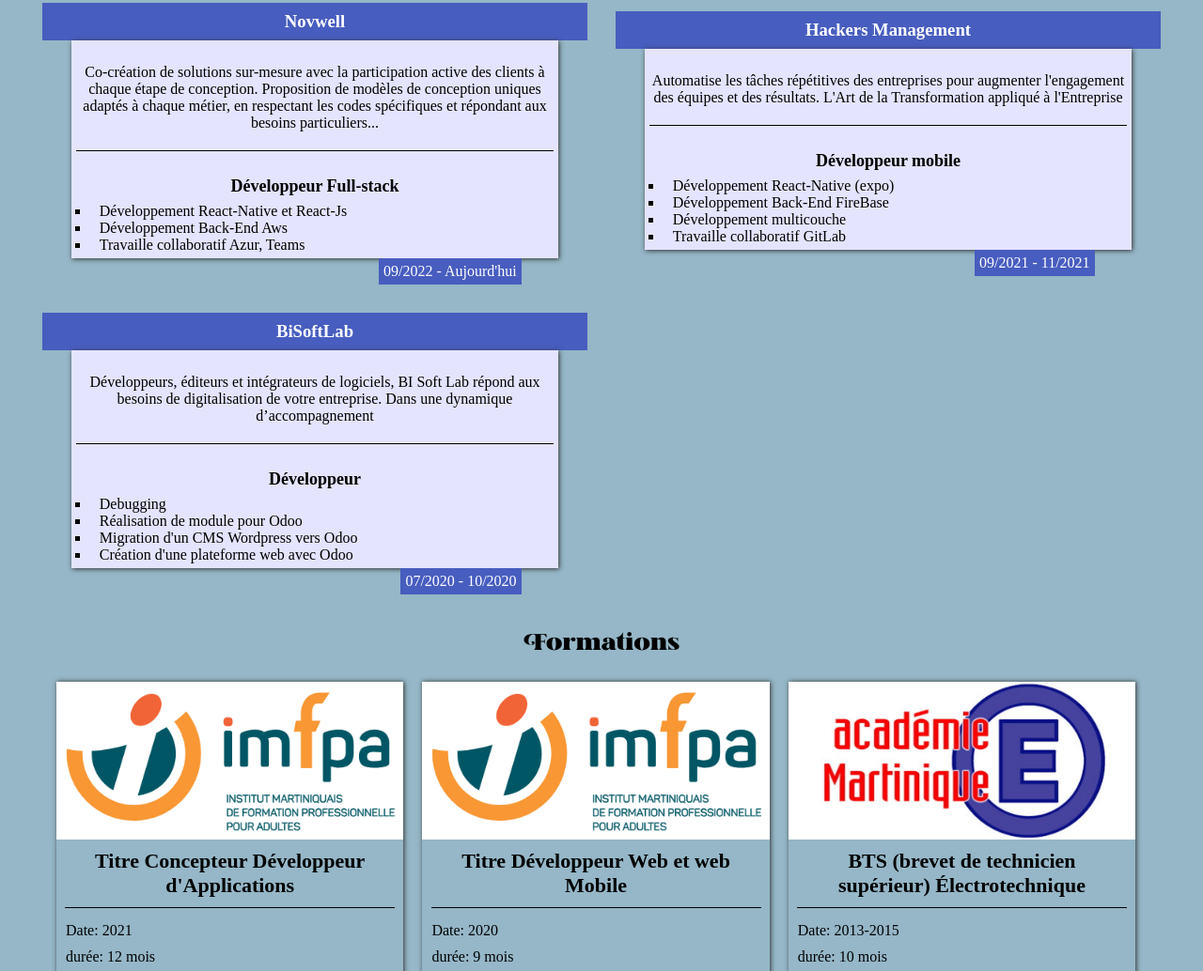
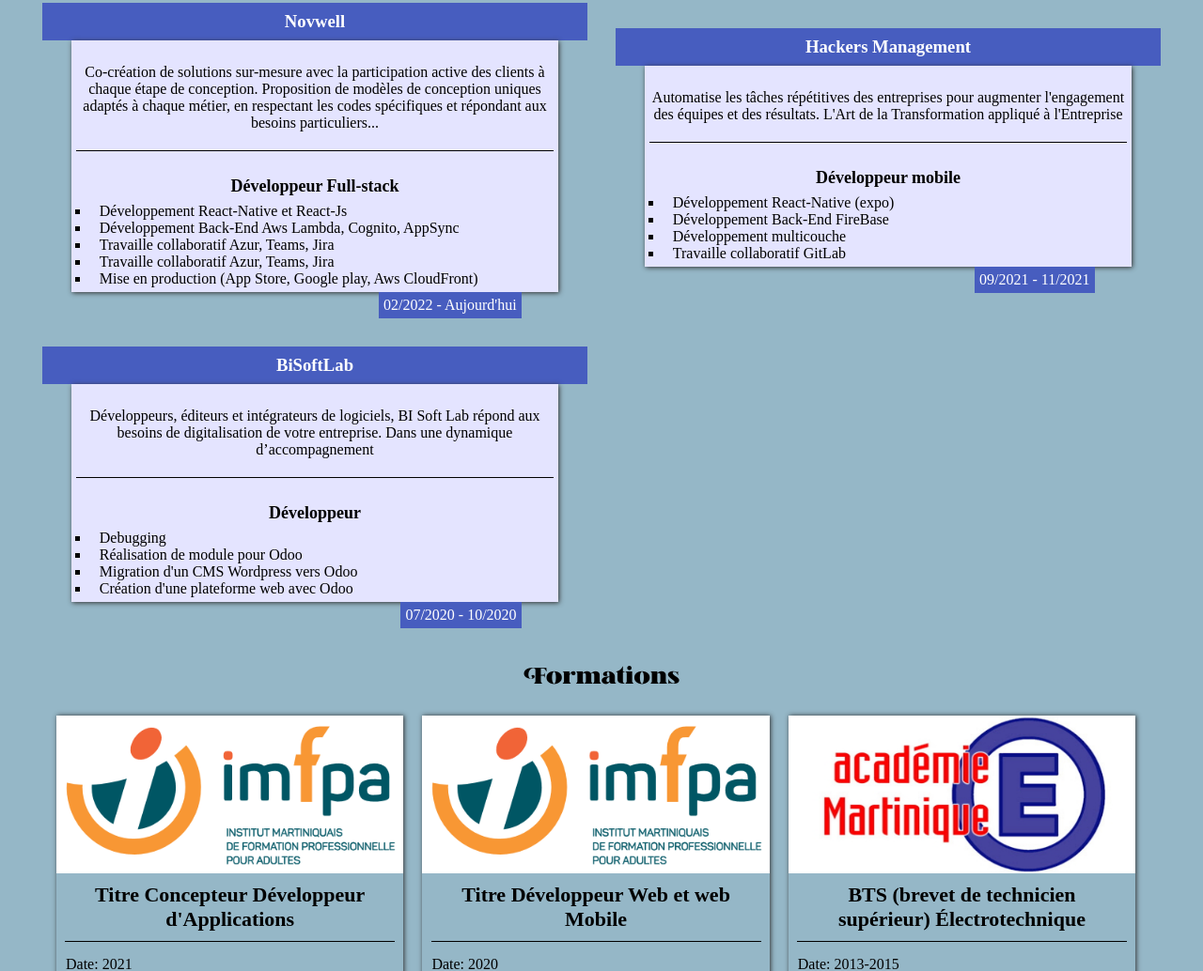
Before and after one commit to J-L-Nicolas/Cv_4, a plain HTML site: page index.html in a window 1280 px wide. Shown: the part 2919-3953 px from the top of the page at 94% size. Drawn offline with Linux system fonts and the light colour scheme.

Commit message:
update cv and skill

```diff
--- a/index.html
+++ b/index.html
@@ -310,12 +310,14 @@
                     <h4>Développeur Full-stack</h4>
                     <ul>
                         <li>Développement React-Native et React-Js</li>
-                        <li>Développement Back-End Aws</li>
-                        <li>Travaille collaboratif Azur, Teams</li>
+                        <li>Développement Back-End Aws Lambda, Cognito, AppSync</li>
+                        <li>Travaille collaboratif Azur, Teams, Jira</li>
+                        <li>Travaille collaboratif Azur, Teams, Jira</li>
+                        <li>Mise en production (App Store, Google play, Aws CloudFront)</li>
                     </ul>
                 </div>
                 <div class="box_date">
-                    <p>09/2022 - Aujourd'hui</p>
+                    <p>02/2022 - Aujourd'hui</p>
                 </div>
             </div>
 
```
Also changed, not shown: 1 other file.
